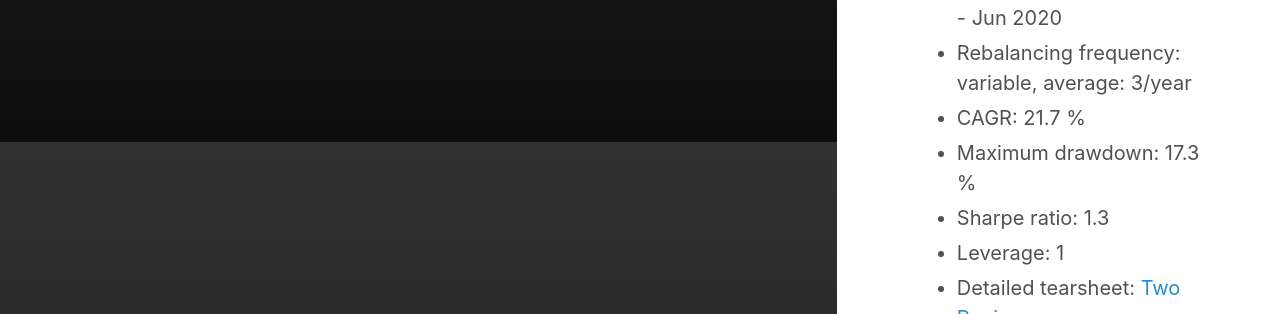
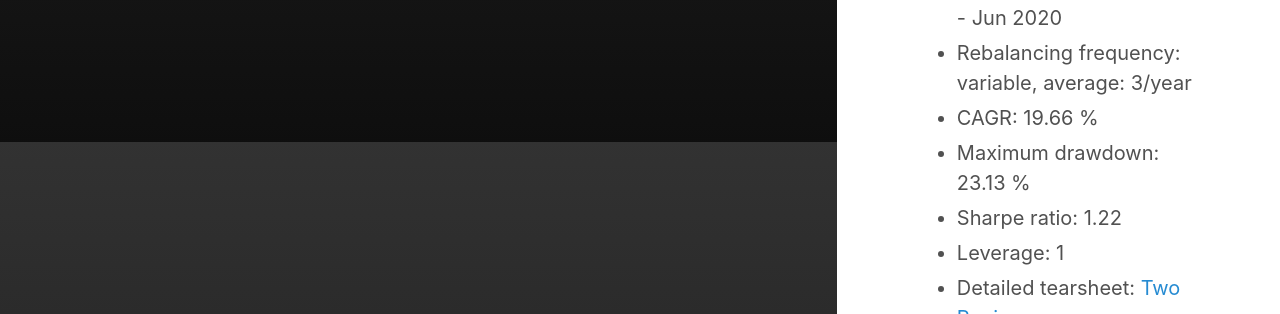
Before and after one commit to IthacaResearch/ithacaresearch.github.io, a Jekyll site: the page built from _posts/2020-02-05-Two-Regimes.md, in a window 1280 px wide and 900 px high, scrolled down 1504 px. Shown: the part 154-468 px from the top of the window. Built offline with Jekyll 4.4.1, drawn with Linux system fonts in a browser that asks for light colours.

Commit message:
Update 2020-02-05-Two-Regimes.md

```diff
--- a/_posts/2020-02-05-Two-Regimes.md
+++ b/_posts/2020-02-05-Two-Regimes.md
@@ -21,9 +21,9 @@ Strategy updates are available to "Zeus" Patrons.
 * Assets: ETFs (Equity indices, Bonds)
 * Backtest period: Jul 1999 - Jun 2020
 * Rebalancing frequency: variable, average: 3/year
-* CAGR: 21.7 %
-* Maximum drawdown: 17.3 %
-* Sharpe ratio: 1.3
+* CAGR: 19.66 %
+* Maximum drawdown: 23.13 %
+* Sharpe ratio: 1.22
 * Leverage: 1
 * Detailed tearsheet: [Two Regimes](/tearsheets/two_regimes.html)
 
```
